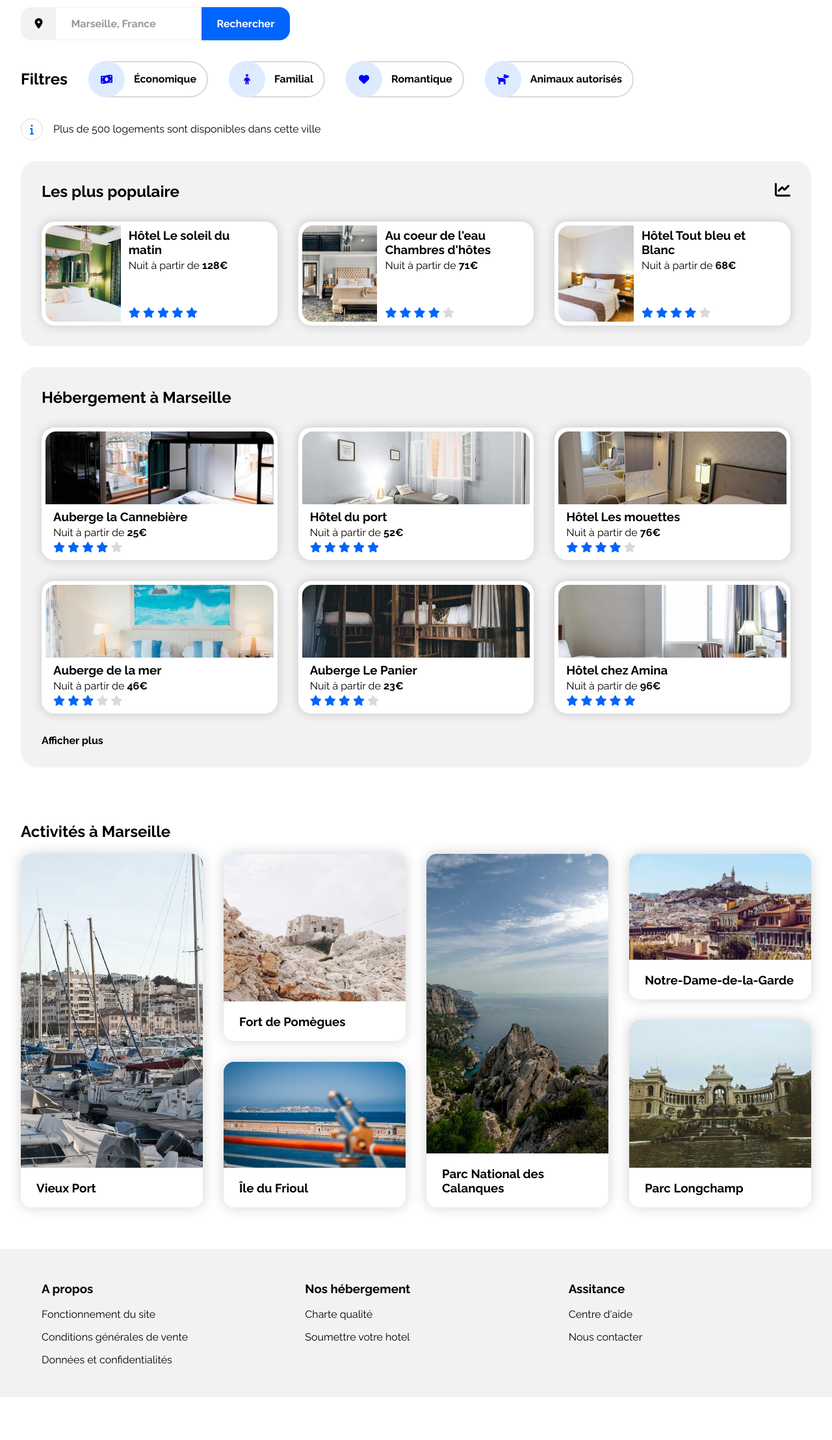
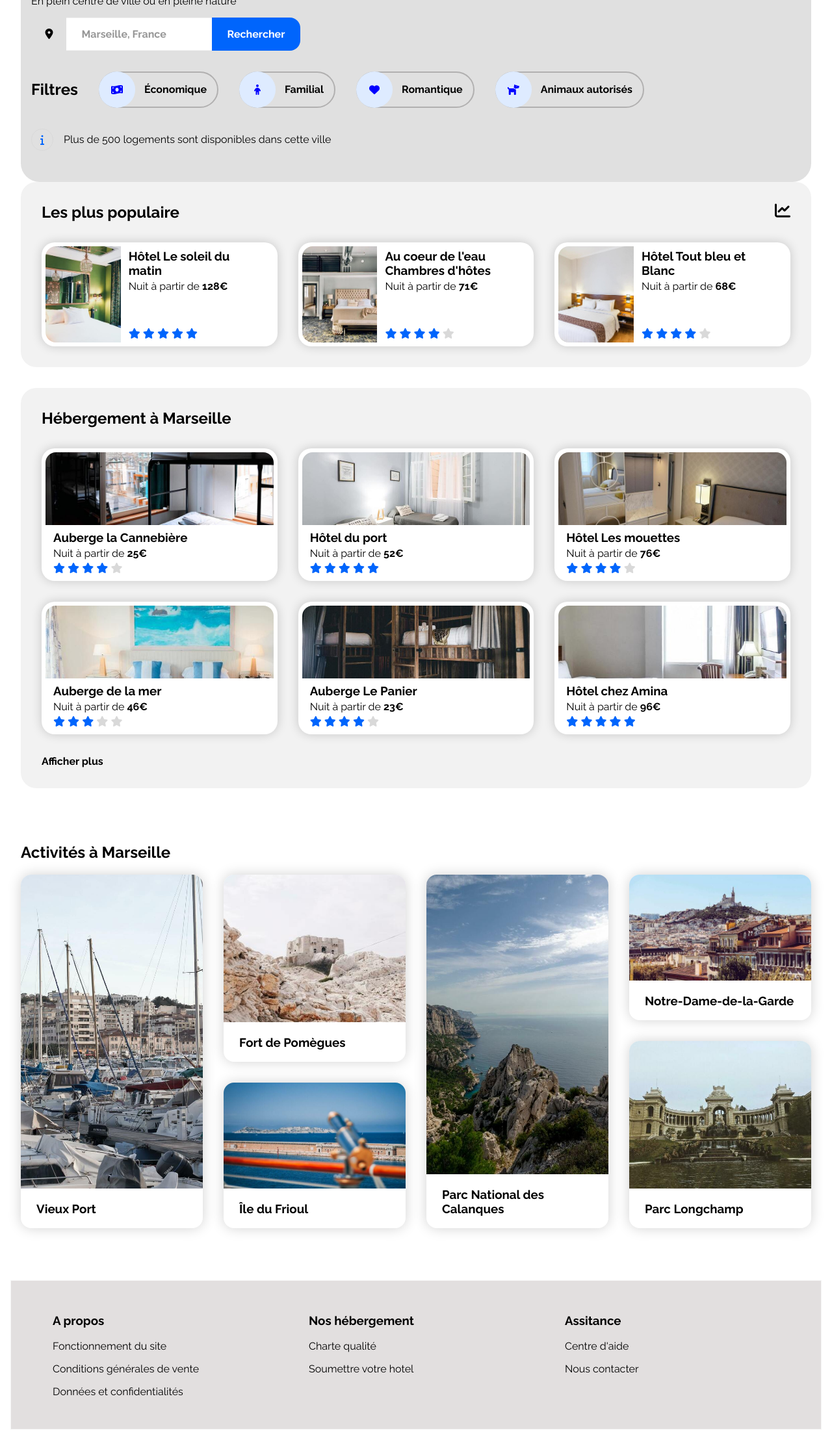
Before and after one commit to wiss3813/Hafsawissem_2_09022021, a plain HTML site: page index.html in a window 1280 px wide. Shown: the part 170-2386 px from the top of the page at 65% size. Before the commit the page ends 2320 px from the top, so only its background shows below. Drawn offline with Linux system fonts and the light colour scheme.

Commit message:
Css
font de couleurs ajusté,
effet de style ajusté,

```diff
--- a/styles.css
+++ b/styles.css
@@ -95,10 +95,14 @@ a {
   padding: 0 2rem;
   box-sizing: border-box;
 }
-/*******************-----END-MAIN------*****************/
 
 
 /*******************-----SEARCH------*****************/
+.search {
+  padding: 1rem;
+  background-color:hsl(0, 0%, 88%);
+  border-radius: 1.8rem;
+}
 .searchHeaderTitle {
   margin-bottom: 0.5rem;
 }
@@ -111,7 +115,6 @@ a {
   overflow: auto;
 }
 .searchFormWrapicon {
-  background-color: #F2F2F2;
   padding: 1rem 1.25rem;
   border-radius: 1rem 0 0 1rem;
   text-align: center;
@@ -161,7 +164,7 @@ a {
   display: flex;
   align-items: center;
   margin-right: 2rem;
-  border: 2px solid #d9d9d9;
+  border: 2px solid #b1b0b0;
   border-radius: 2rem;
   margin-bottom: 1rem;
   cursor: pointer;
@@ -489,8 +492,7 @@ a {
 /******************-----FOOTER----****************/
 
 .footer {
-  background-color: #F2F2F2;
-  width: 100%;
+  padding:1rem
 }
 .footerColumnwrapper {
   display: flex;
@@ -499,6 +501,8 @@ a {
   margin: auto;
   padding: 0 2rem;
   box-sizing: border-box;
+  background-color:hsl(0, 5%, 88%);
+  border: 0.2px solid whitesmoke;;
 }
 .footerColumnwrapperColumn {
   width: 30%;
```
